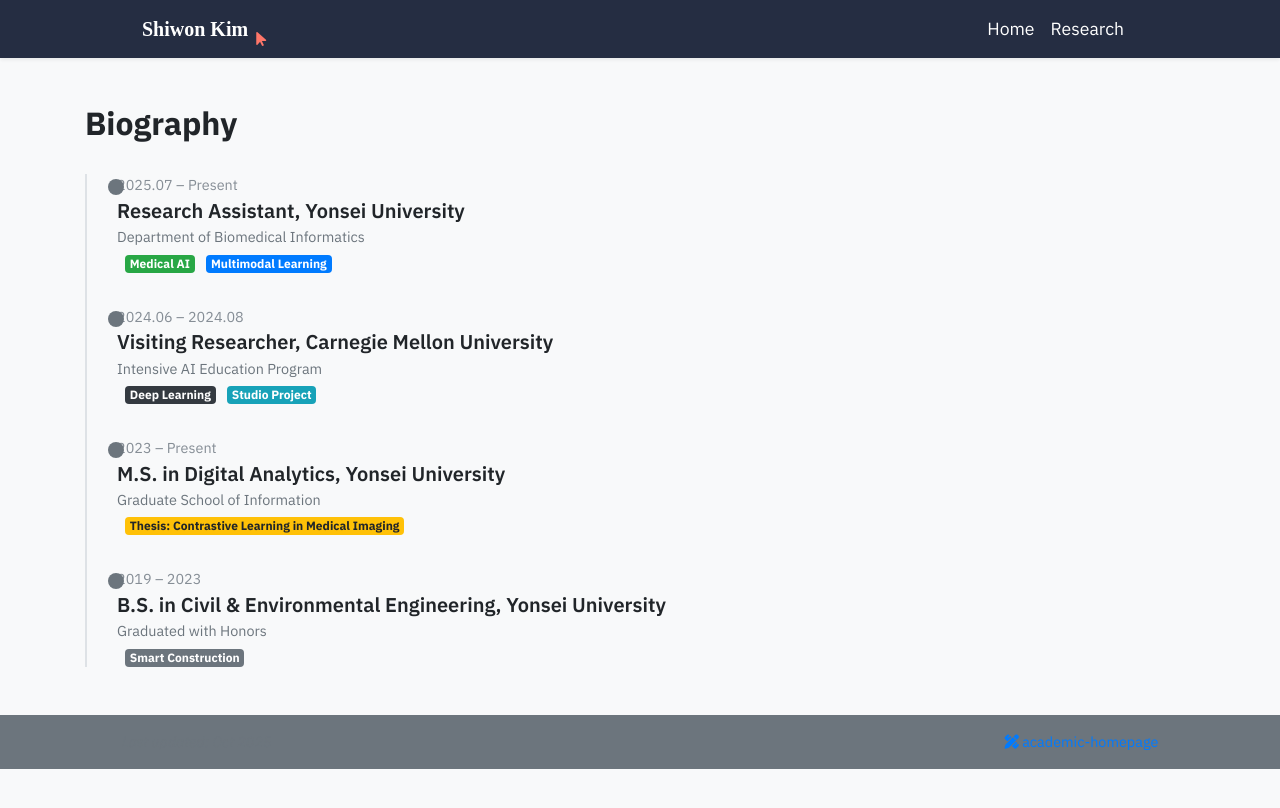
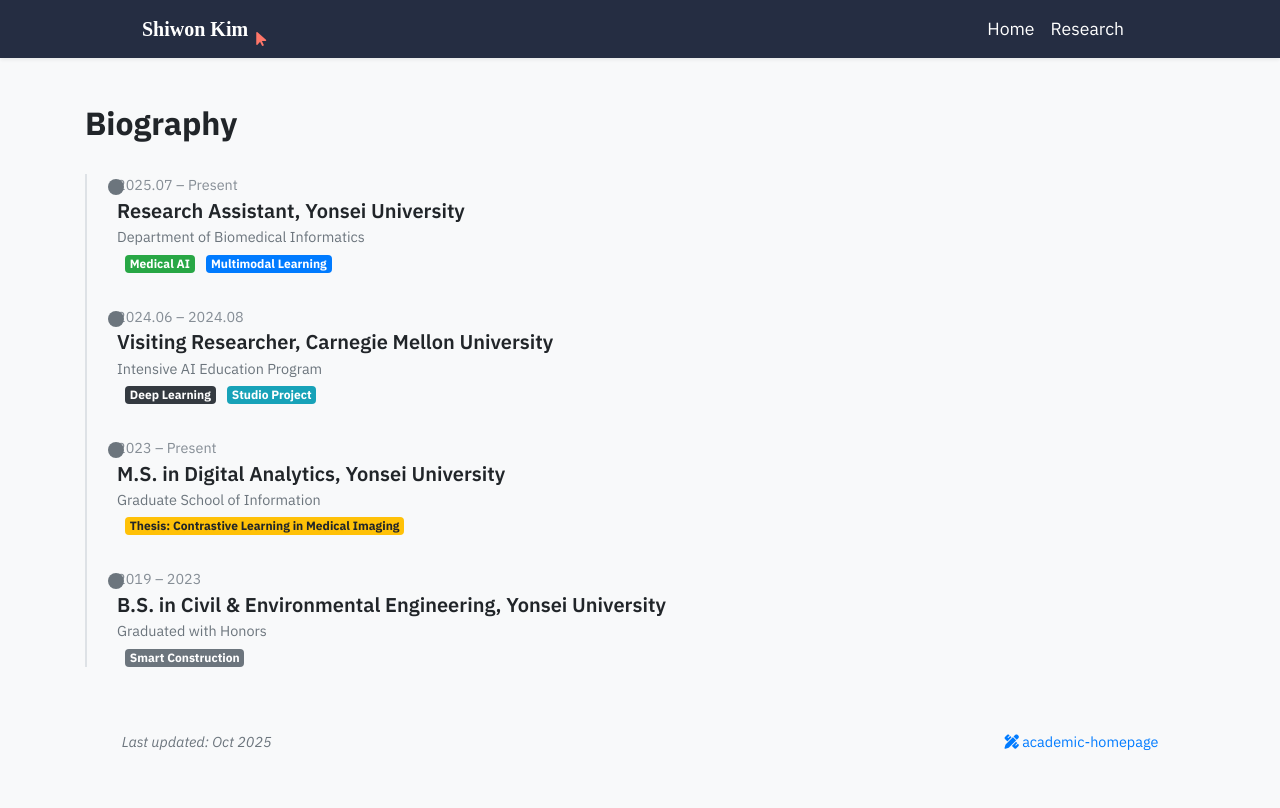
Before and after one commit to shiwonkim/shiwonkim.github.io, a Jekyll site: the page built from bio.html, in a window 1280 px wide. Shown: the top 808 px of the page. Built offline with Jekyll 4.4.1, drawn with Linux system fonts in a browser that asks for light colours; nearby versions of some CDN libraries; some web fonts are replaced; a style sheet for code colours, icons or effects is not loaded.

Commit message:
edit profile

```diff
--- a/_includes/footer.html
+++ b/_includes/footer.html
@@ -1,4 +1,4 @@
-<footer class="footer mt-5 bg-secondary">
+<footer class="footer mt-5">
   <div class="{% if page.container_class %}{{ page.container_class }}{% else %}container-fluid{% endif %}">
     <div class="row justify-content-center">
       <div class="col-12 col-lg-10">
```
